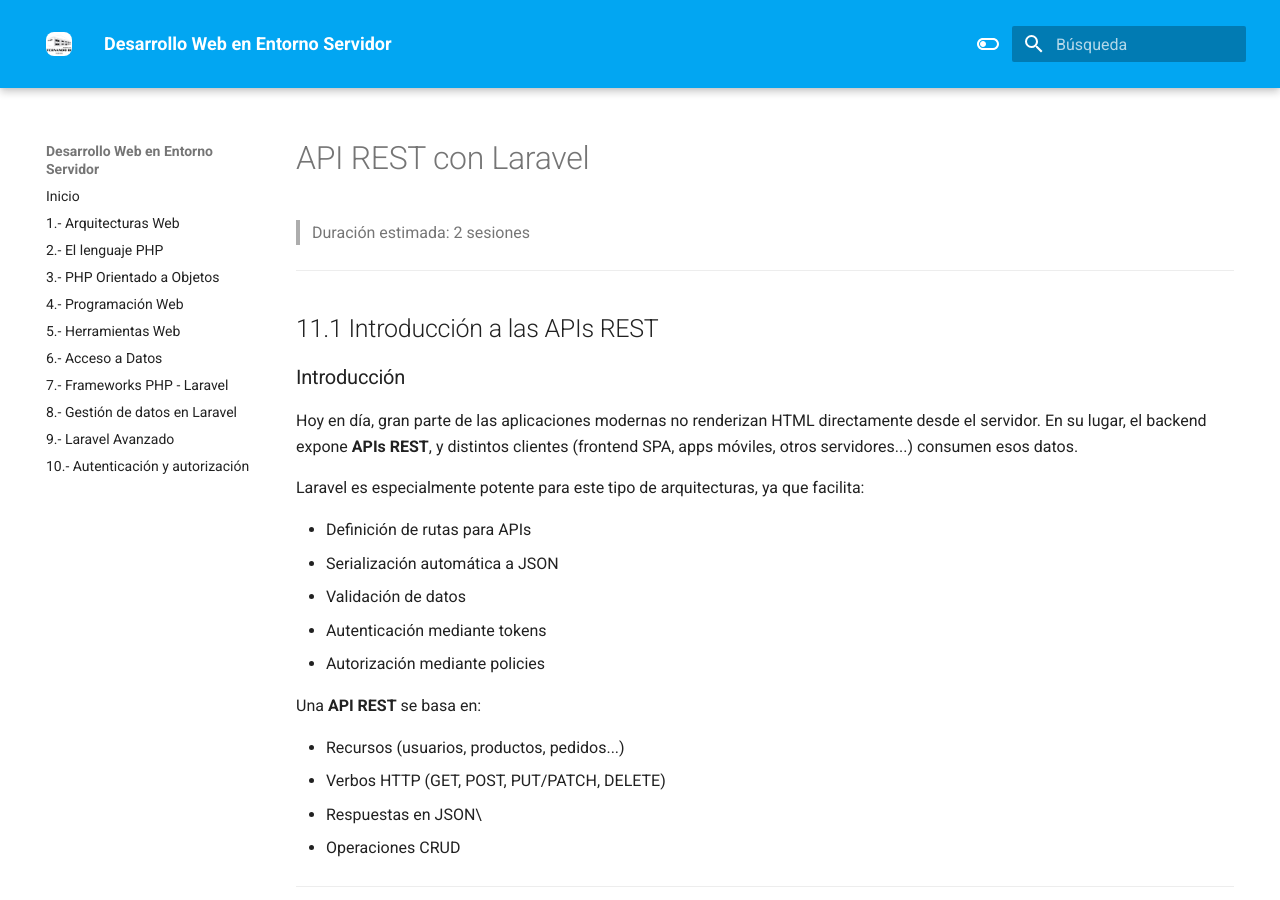
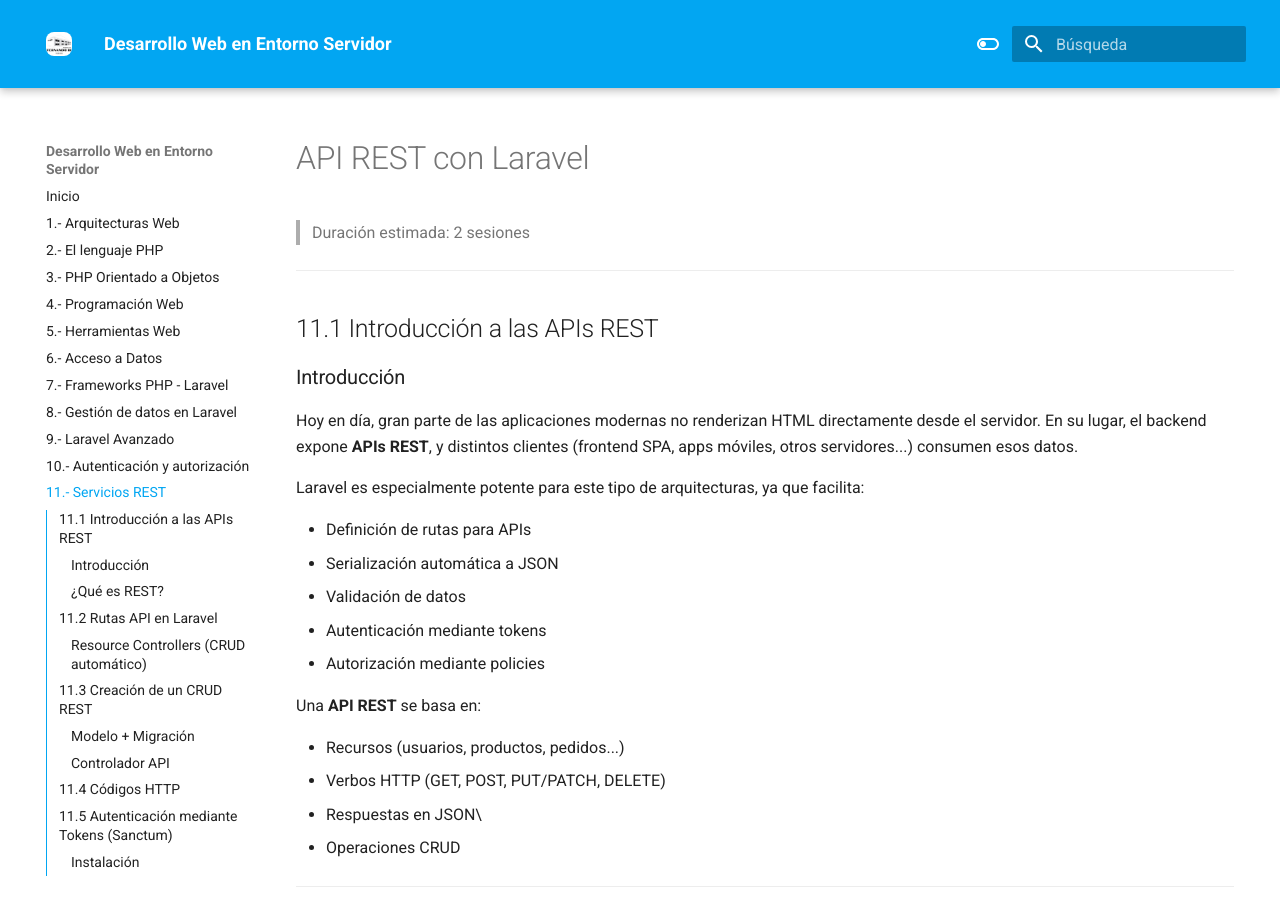
Before and after one commit to elblo/dwes2526, an MkDocs documentation site: the page built from docs/11laravelAPI.md, in a window 1280 px wide and 900 px high. Built offline with MkDocs 1.6.1 and Material for MkDocs 9.7.7, drawn with Linux system fonts in a browser that asks for light colours; some of the changed lines change nothing that is shown.

Commit message:
Abierto t11

```diff
--- a/mkdocs.yml
+++ b/mkdocs.yml
@@ -14,7 +14,7 @@
   - "8.- Gestión de datos en Laravel": "08laravelDatos.md"
   - "9.- Laravel Avanzado": "09laravelAvanzado.md"
   - "10.- Autenticación y autorización": "10laravelAutenticacion.md"
-  # - "11.- Servicios REST": "11laravelRest.md"
+  - "11.- Servicios REST": "11laravelAPI.md"
   #- "Actividades resueltas": # Importante al ser categoría, NO enlazar a ningún md
   #  - "Tema 8": "08actividadesResueltas.md"
   #  - "Tema 9": "09actividadesResueltas.md"
```
